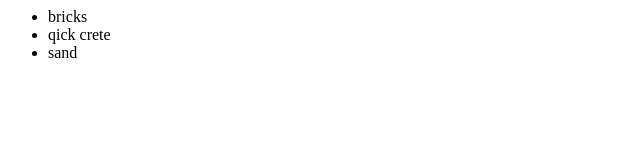
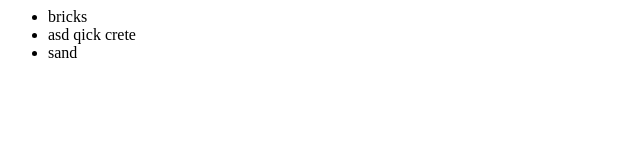
Before and after one commit to marcelgeiger/GitTest, a plain HTML site: page index.html in a window 1280 px wide. Shown: the full height of the page, 0-640 px from the left. Drawn offline with Linux system fonts and the light colour scheme.

Commit message:
sd asd asd

```diff
--- a/index.html
+++ b/index.html
@@ -3,7 +3,7 @@
 		<div>
 			<ul>
 				<li>bricks</li>
-				<li>qick crete</li>
+				<li>asd qick crete</li>
 				<li>sand</li>
 			</ul>
 		</div>
```
